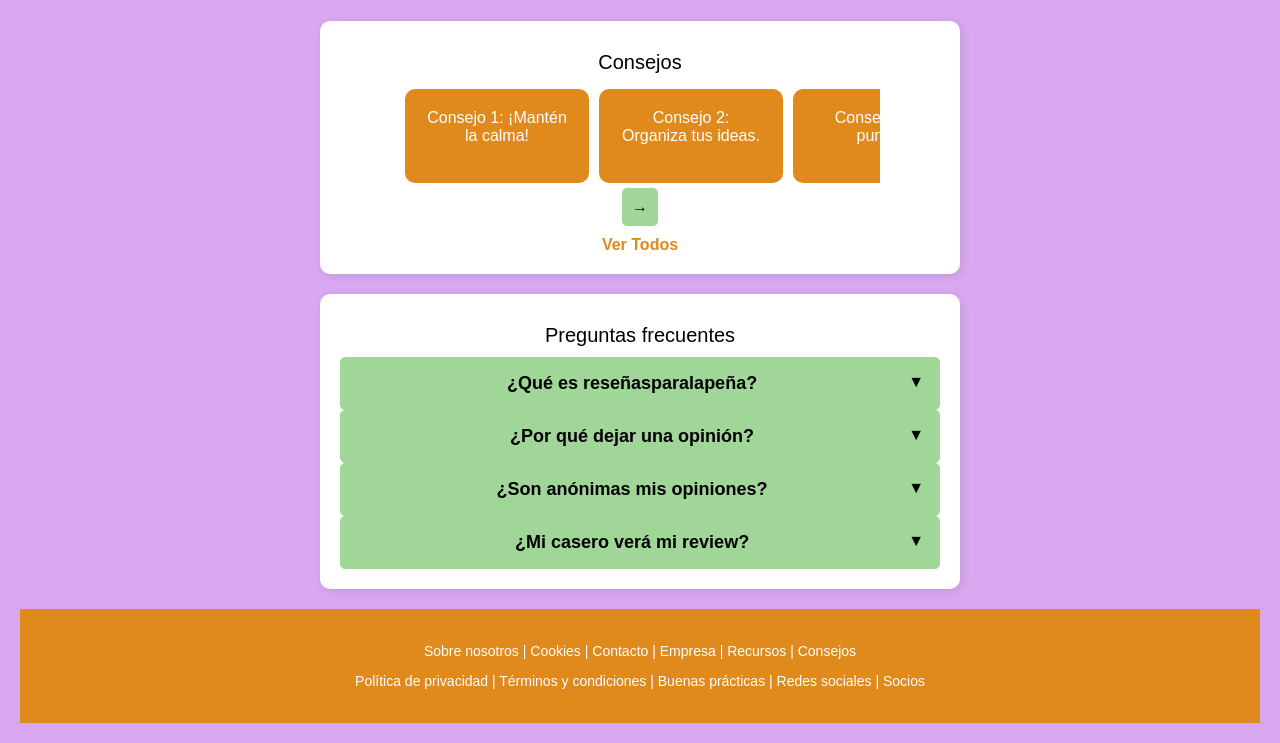
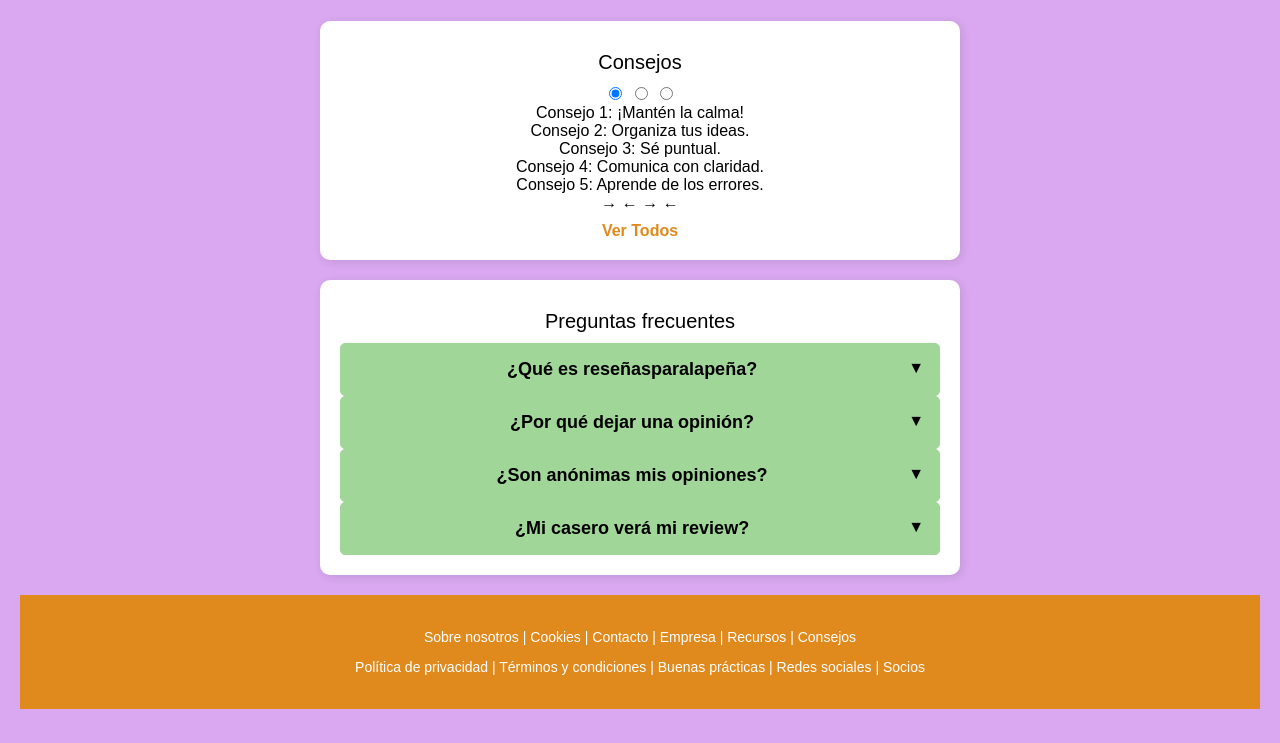
Before and after one commit to JorgeOteroPailos/ResenasParalaPena, a plain HTML site: page reseñasparalapeña/index.html in a window 1280 px wide. Shown: the part 882-1625 px from the top of the page. Drawn offline with Linux system fonts and the light colour scheme.

Commit message:
Update estilos.css

```diff
--- a/reseñasparalapeña/estilos.css
+++ b/reseñasparalapeña/estilos.css
@@ -167,54 +167,3 @@ footer {
 #reviewSlide3:checked ~ .reviews-navigation .arrow-reviews-3 {
   display: inline-block;
 }
-
-/* Carrusel de Consejos - CSS puro */
-.carousel-tips {
-  position: relative;
-  margin-top: 20px;
-}
-.carousel-tips input {
-  display: none;
-}
-.tips-container {
-  overflow: hidden;
-  width: 80%;
-  margin: auto;
-}
-.tips-wrapper {
-  display: flex;
-  transition: transform 0.3s ease-in-out;
-}
-.tip {
-  background-color: #e08a1e;
-  color: white;
-  padding: 20px;
-  min-width: 30%;
-  margin: 5px;
-  text-align: center;
-  border-radius: 10px;
-}
-/* Desplazamiento según input marcado para consejos */
-#tipSlide1:checked ~ .tips-container .tips-wrapper {
-  transform: translateX(0);
-}
-#tipSlide2:checked ~ .tips-container .tips-wrapper {
-  transform: translateX(-33%);
-}
-#tipSlide3:checked ~ .tips-container .tips-wrapper {
-  transform: translateX(-66%);
-}
-/* Flechas de navegación para consejos */
-.tips-navigation .nav-arrow {
-  display: none;
-  cursor: pointer;
-  padding: 10px;
-  background-color: #a1d699;
-  border-radius: 5px;
-  margin: 0 5px;
-}
-#tipSlide1:checked ~ .tips-navigation .arrow-tips-1,
-#tipSlide2:checked ~ .tips-navigation .arrow-tips-2,
-#tipSlide3:checked ~ .tips-navigation .arrow-tips-3 {
-  display: inline-block;
-}
```
